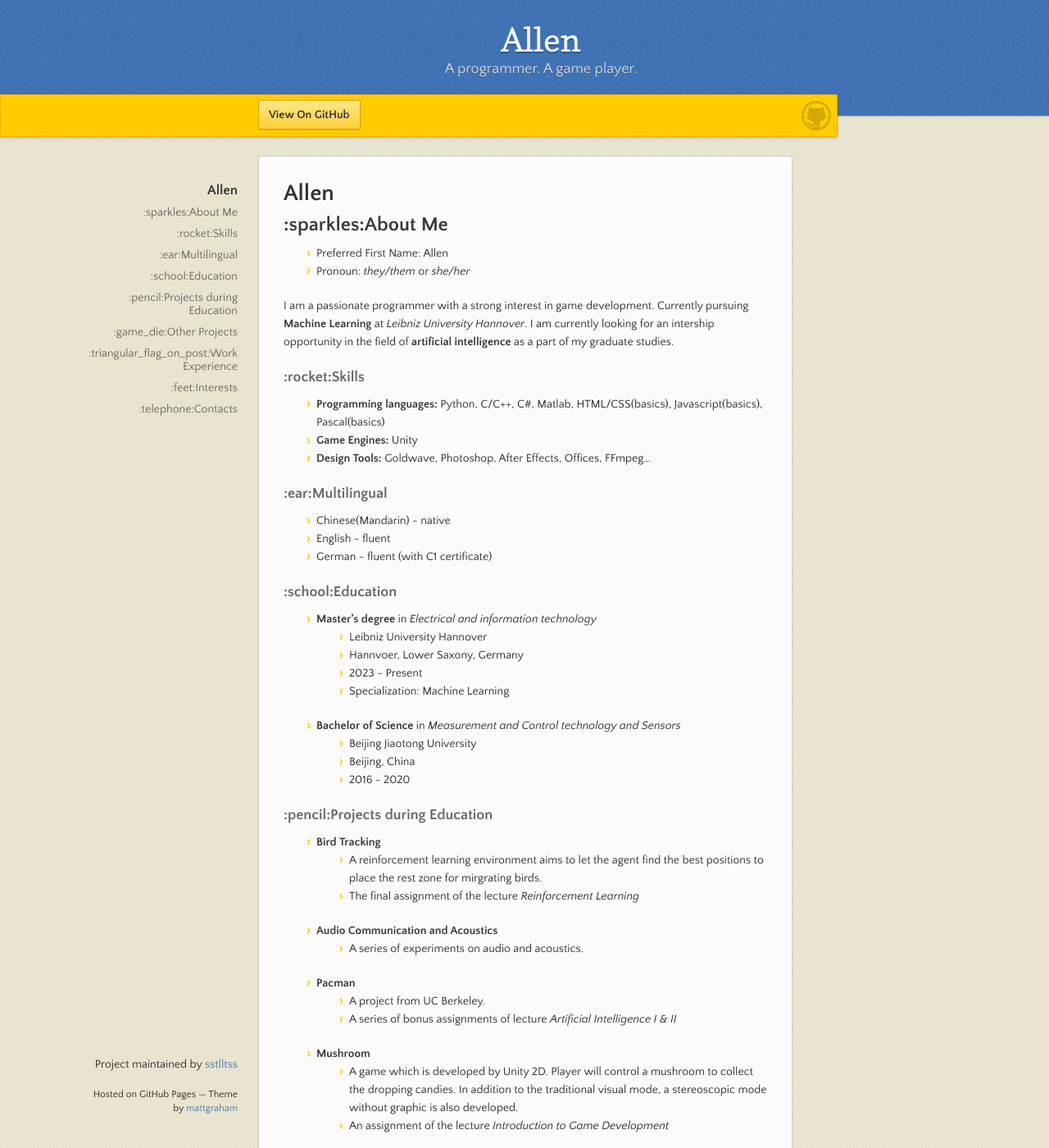
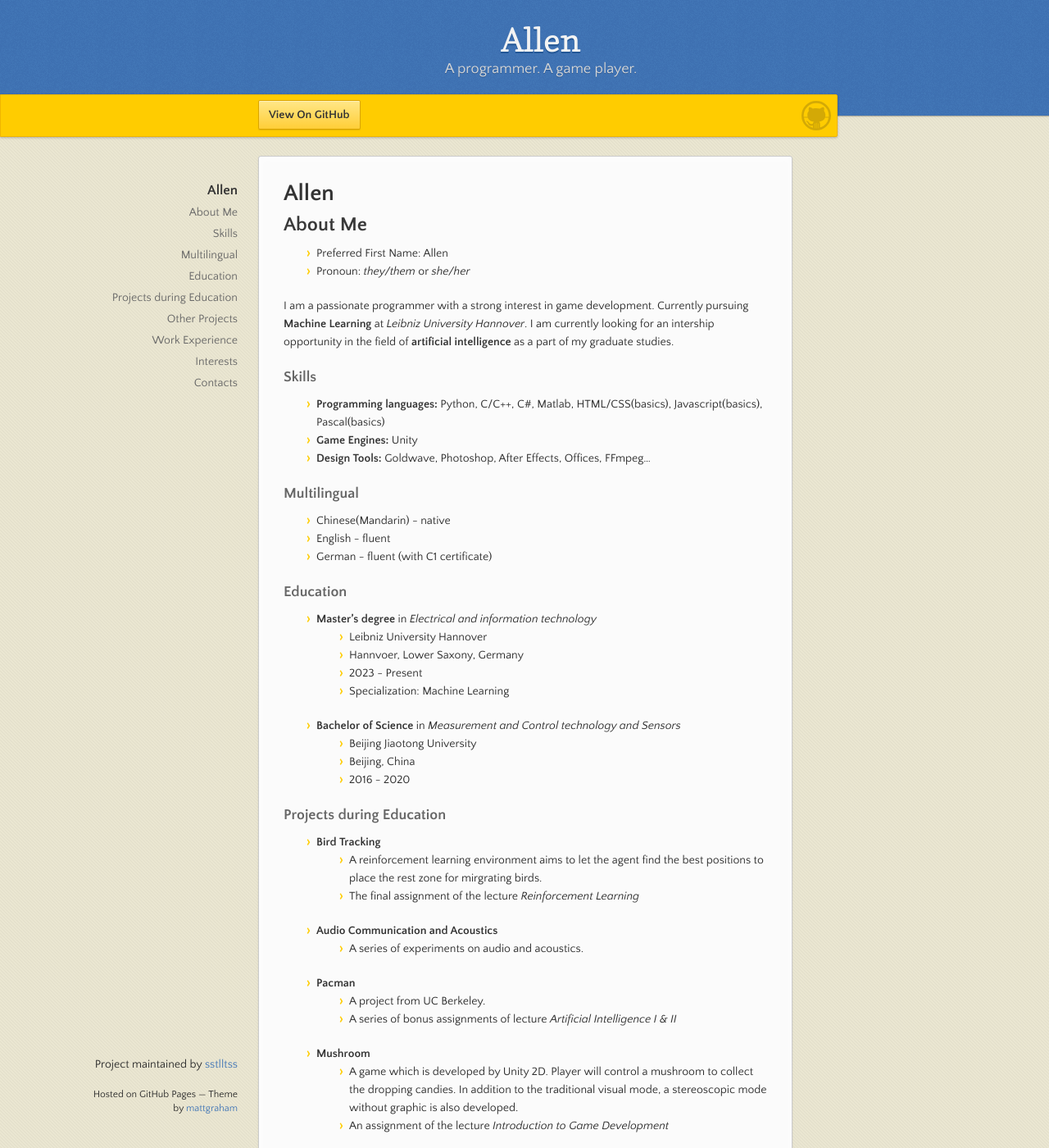
Before and after one commit to sstlltss/Lebenslauf, a Jekyll site: the page built from index.md, in a window 1280 px wide and 1400 px high. Shown: the whole window at 82% size. Built offline with Jekyll 4.4.1, drawn with Linux system fonts in a browser that asks for light colours; our own code applies the rules of GitHub Pages for plain Markdown files; part of the change alters nothing that is shown; some of the changed text lies outside the part shown.

Commit message:
Update index.md

```diff
--- a/index.md
+++ b/index.md
@@ -3,25 +3,25 @@ layout: default
 ---
 # Allen
 
-## :sparkles:About Me
+## About Me
 - Preferred First Name: Allen
 - Pronoun: *they/them* or *she/her*
 
 I am a passionate programmer with a strong interest in game development. Currently pursuing **Machine Learning** at *Leibniz University Hannover*. I am currently looking for an intership opportunity in the field of **artificial intelligence** as a part of my graduate studies.
 
-### :rocket:Skills
+### Skills
 
 - **Programming languages:** Python, C/C++, C#, Matlab, HTML/CSS(basics), Javascript(basics), Pascal(basics)
 - **Game Engines:** Unity
 - **Design Tools:** Goldwave, Photoshop, After Effects, Offices, FFmpeg...
 
-### :ear:Multilingual
+### Multilingual
 
 * Chinese(Mandarin) - native
 * English - fluent
 * German - fluent (with C1 certificate)
 
-### :school:Education
+### Education
 
 - **Master's degree** in *Electrical and information technology*
   - Leibniz University Hannover
@@ -33,7 +33,7 @@ I am a passionate programmer with a strong interest in game development. Current
   - Beijing, China
   - 2016 - 2020
 
-### :pencil:Projects during Education
+### Projects during Education
 
 - **Bird Tracking**
   - A reinforcement learning environment aims to let the agent find the best positions to place the rest zone for mirgrating birds.
@@ -56,7 +56,7 @@ I am a passionate programmer with a strong interest in game development. Current
   - Text language: Chinese(Mandarin), English
   - For more details seen [itch.io](https://ashlynxgame.itch.io/shipwreck)
 
-### :game_die:Other Projects
+### Other Projects
 
 - **Develop at Ubisoft - Programming**
   - Ubisoft Blue Byte Berlin
@@ -78,7 +78,7 @@ I am a passionate programmer with a strong interest in game development. Current
   - Tutorial language: Chinese(Mandarin)
   - For more details seen [project in github](https://github.com/sstlltss/little-img-downloader)
 
-### :triangular_flag_on_post:Work Experience
+### Work Experience
 
 - **VR Store Associate**
   - VRcade, Stuttgart, Baden-Württemberg, Germany
@@ -91,7 +91,7 @@ I am a passionate programmer with a strong interest in game development. Current
   - 10.2024 - Present (until 02.2025)
   - To answer the questions and solve problems for students in programming practice.
 
-### :feet:Interests
+### Interests
 
 - **Programming**
   - Major language: Python
@@ -104,7 +104,7 @@ I am a passionate programmer with a strong interest in game development. Current
   - *"Wie wird man seinen Schatten los?"*
 - **Writing:** fanfictions
 
-### :telephone:Contacts
+### Contacts
 
 - [Linkedin](https://www.linkedin.com/in/yuwei-wu-114797338/)
 - Email: achsstlltss@gmail.com
```
